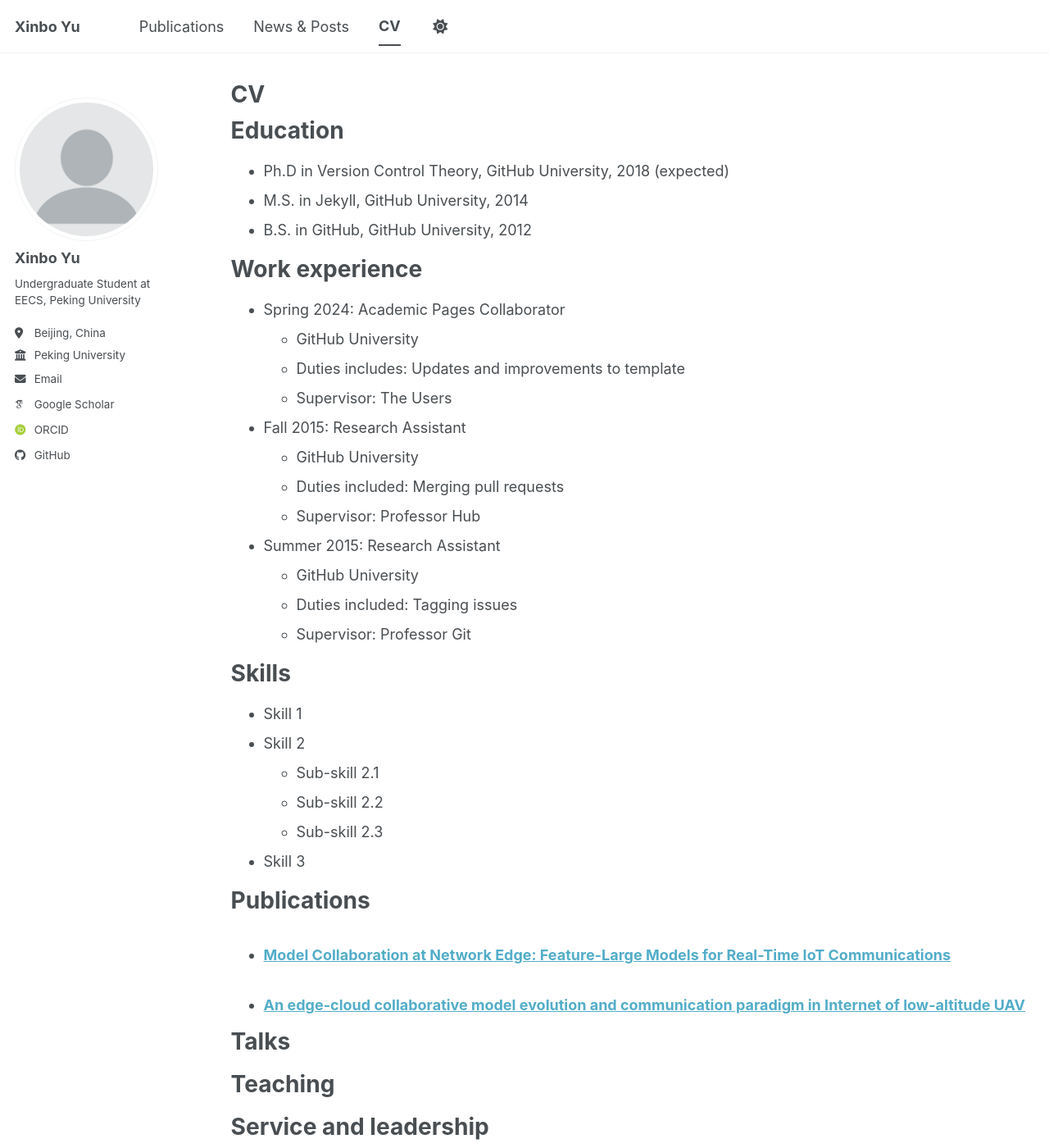
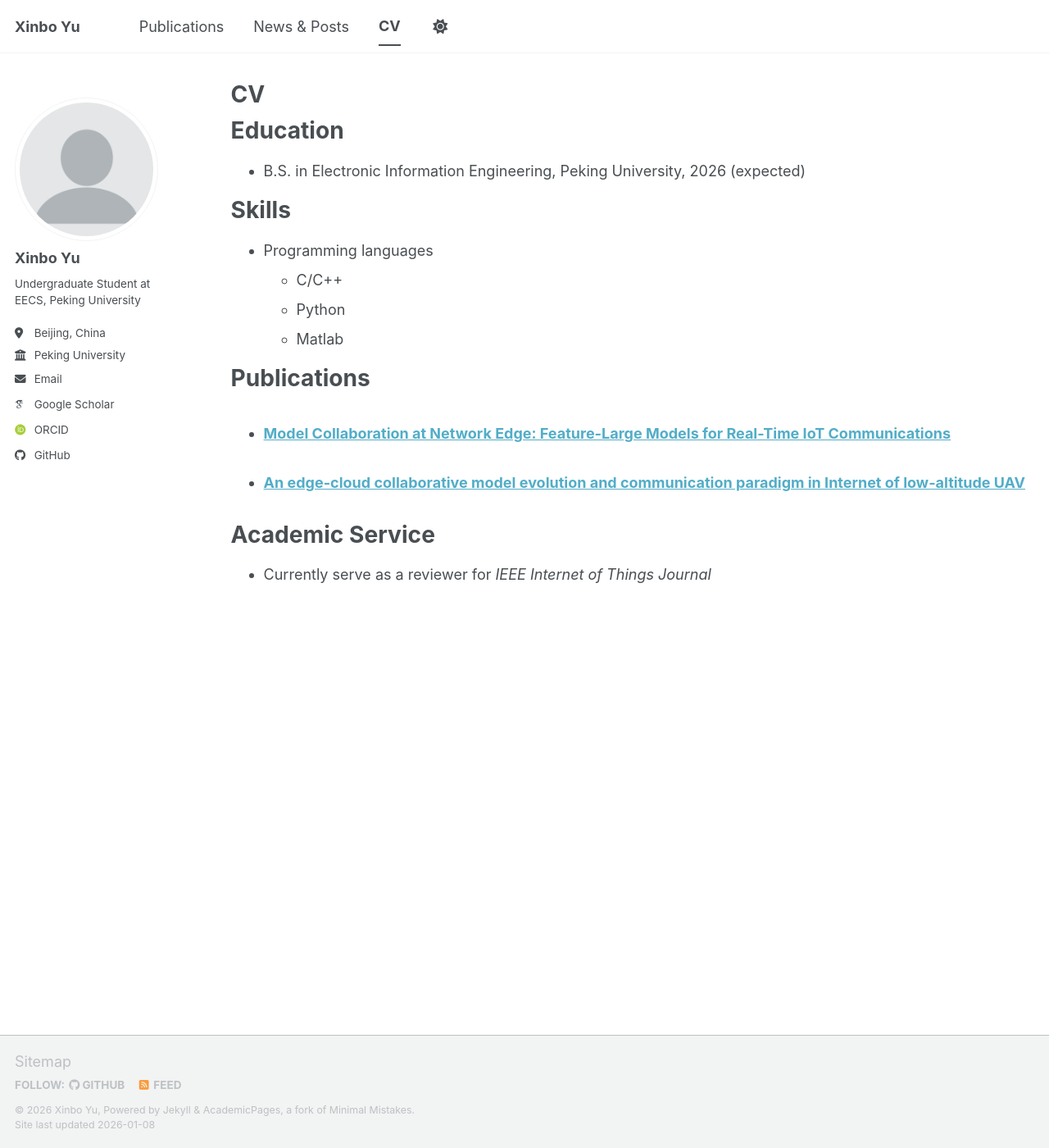
Before and after one commit to ZephyrYolo/ZephyrYolo.github.io, a Jekyll site: the page built from _pages/cv.md, in a window 1280 px wide and 1400 px high. Shown: the whole window at 82% size. Built offline with Jekyll 4.4.1, drawn with Linux system fonts in a browser that asks for light colours; some web fonts are replaced; a script bundle is joined from its source files by our own code; library files that are not in the unit come from our copies; some of the changed text lies outside the part shown.

Commit message:
Update cv.md

```diff
--- a/_pages/cv.md
+++ b/_pages/cv.md
@@ -11,35 +11,15 @@ redirect_from:
 
 Education
 ======
-* Ph.D in Version Control Theory, GitHub University, 2018 (expected)
-* M.S. in Jekyll, GitHub University, 2014
-* B.S. in GitHub, GitHub University, 2012
+* B.S. in Electronic Information Engineering, Peking University, 2026 (expected)
 
-Work experience
-======
-* Spring 2024: Academic Pages Collaborator
-  * GitHub University
-  * Duties includes: Updates and improvements to template
-  * Supervisor: The Users
-
-* Fall 2015: Research Assistant
-  * GitHub University
-  * Duties included: Merging pull requests
-  * Supervisor: Professor Hub
-
-* Summer 2015: Research Assistant
-  * GitHub University
-  * Duties included: Tagging issues
-  * Supervisor: Professor Git
 
 Skills
 ======
-* Skill 1
-* Skill 2
-  * Sub-skill 2.1
-  * Sub-skill 2.2
-  * Sub-skill 2.3
-* Skill 3
+* Programming languages
+  * C/C++
+  * Python
+  * Matlab
 
 Publications
 ======
@@ -47,18 +27,8 @@ Publications
     {% include archive-single-cv.html %}
   {% endfor %}</ul>
 
-Talks
+>
+
+Academic Service
 ======
-  <ul>{% for post in site.talks reversed %}
-    {% include archive-single-talk-cv.html  %}
-  {% endfor %}</ul>
-
-Teaching
-======
-  <ul>{% for post in site.teaching reversed %}
-    {% include archive-single-cv.html %}
-  {% endfor %}</ul>
-
-Service and leadership
-======
-* Currently signed in to 43 different slack teams
+* Currently serve as a reviewer for *IEEE Internet of Things Journal*
```
